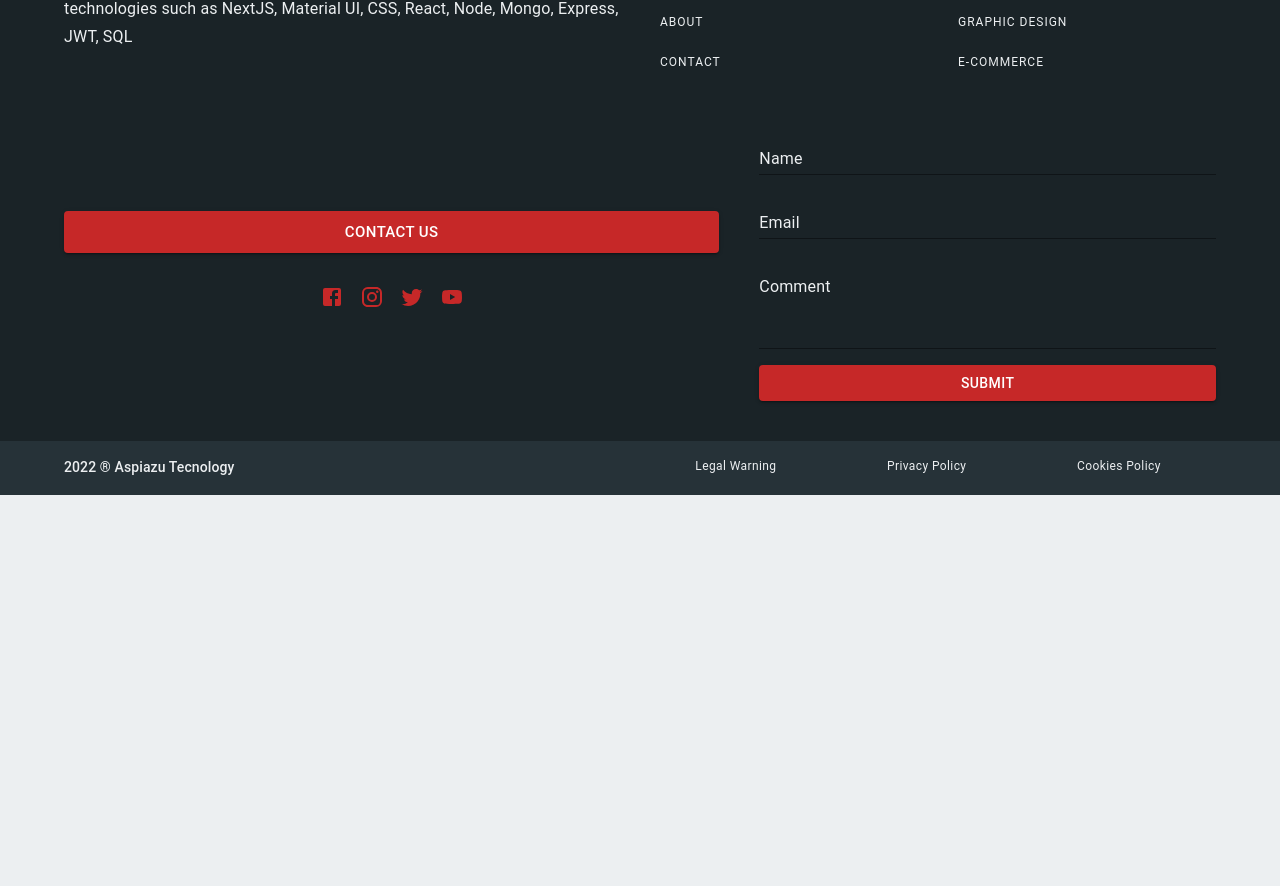
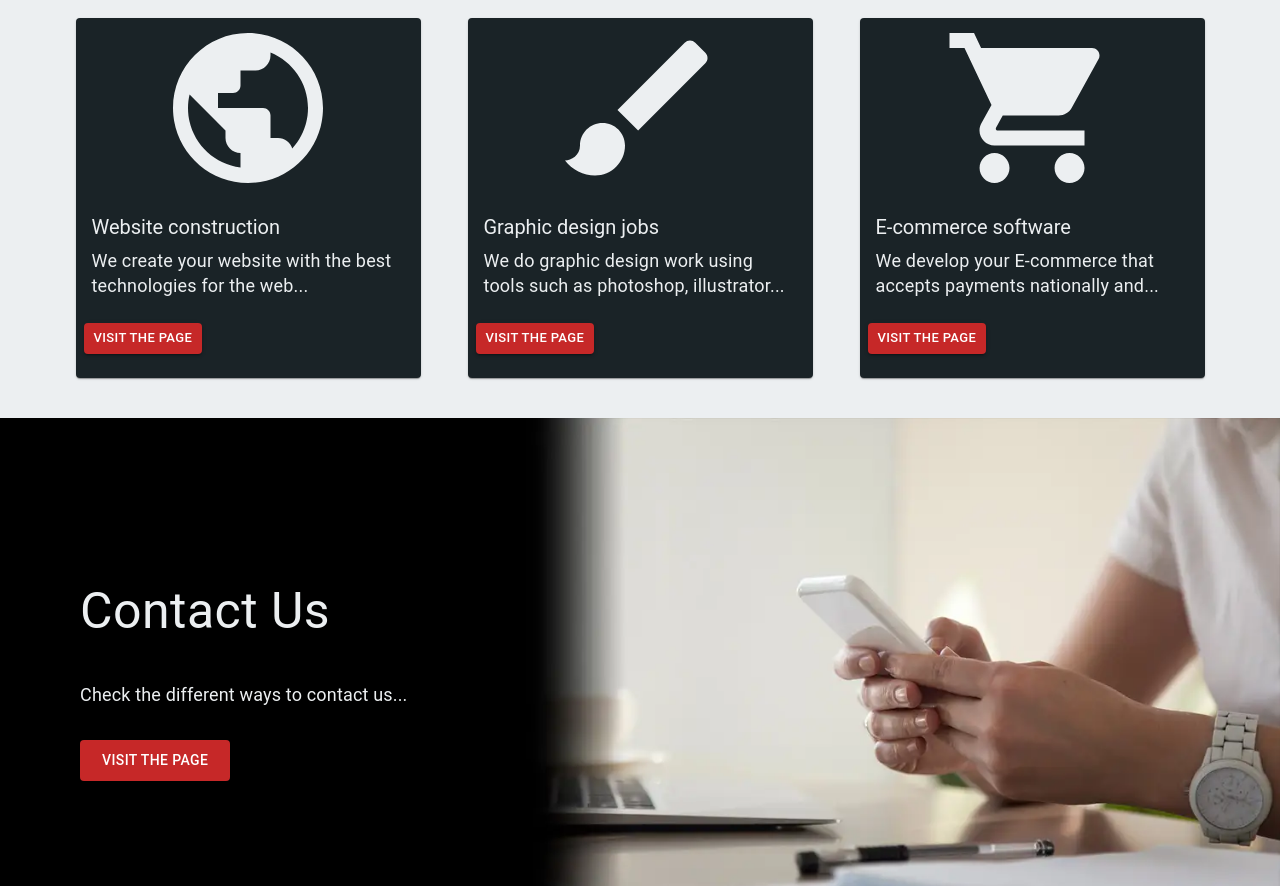
Before and after one commit to peter-aspiazu-s/Aspiazu-Tecnology, a Next.js app: page / in a window 1280 px wide. Shown: the part 1911-2797 px from the top of the page. Before the commit the page ends 2406 px from the top, so only its background shows below. Built offline with nearby package versions, Linux system fonts and the light colour scheme.

Commit message:
Agregando seccion de servicios y contacto

```diff
--- a/components/about/SectionAbout.tsx
+++ b/components/about/SectionAbout.tsx
@@ -10,12 +10,14 @@ interface SectionAboutProps {
     aboutTitle: string;
     aboutSemiDescription: string;
     aboutVisitBTN:string;
+    aboutLinkBtn: string;
 }
 
 export const SectionAbout: FC<SectionAboutProps> = ({
     aboutTitle,
     aboutSemiDescription,
     aboutVisitBTN,
+    aboutLinkBtn,
 }) => {
   return (
     <Grid container>
@@ -41,7 +43,7 @@ export const SectionAbout: FC<SectionAboutProps> = ({
             >
                 <Typography sx={{fontSize: {xs:'25px', sm:'40px', md:'50px'}, mb: {xs: 1, sm: 3, md: 3, lg: 4}}} component="h3">{aboutTitle}</Typography>
                 <Typography sx={{fontSize: {xs:'16px', sm:'18px'}, mb: {xs: 2, sm: 3, md: 3, lg: 4}, textAlign:{xs:'center', md:'left'}}} component="p">{aboutSemiDescription}</Typography>
-                <NextLink href={'/about'} passHref>
+                <NextLink href={aboutLinkBtn} passHref>
                     <Button variant="contained" color="secondary" size={'large'} sx={{fontSize: {xs:'14px'}}}>{aboutVisitBTN}</Button>
                 </NextLink>
             </Box>
--- /dev/null
+++ b/components/contact/SectionContact.tsx
@@ -0,0 +1,53 @@
+import {FC} from 'react'
+import Image from 'next/image';
+import NextLink from 'next/link';
+import { Grid, Typography, Button, Box } from '@mui/material';
+
+import ContactSectionImageDesktop from '../../public/images/contact-section.webp'
+import ContactSectionImageMobile from '../../public/images/contact-section2.webp'
+
+interface SectionContactProps {
+    contactTitle: string;
+    contactSemiDescription: string;
+    contactVisitBTN:string;
+    contactLinkBtn: string;
+}
+
+export const SectionContact: FC<SectionContactProps> = ({
+    contactTitle,
+    contactSemiDescription,
+    contactVisitBTN,
+    contactLinkBtn,
+}) => {
+  return (
+    <Grid container>
+        <Grid item xs={12}>
+            <Box sx={{display: {xs: 'none', md: 'block'}}}>
+                <Image src={ContactSectionImageDesktop} />
+            </Box>
+            <Box sx={{display: {xs: 'block', md: 'none'}}}>
+                <Image src={ContactSectionImageMobile} />
+            </Box>
+            <Box
+                sx={{
+                    position: 'absolute',
+                    top: '0px',
+                    display: 'flex',
+                    flexDirection: 'column',
+                    justifyContent: 'center',
+                    alignItems: {xs: 'center', md: 'start'},
+                    height: {xs: '100%', sm:'100%'},
+                    width: {xs: '100%', md: '50%'},
+                    p: {xs: 1, sm: 10}
+                }}
+            >
+                <Typography sx={{fontSize: {xs:'25px', sm:'40px', md:'50px'}, mb: {xs: 1, sm: 3, md: 3, lg: 4}}} component="h3">{contactTitle}</Typography>
+                <Typography sx={{fontSize: {xs:'16px', sm:'18px'}, mb: {xs: 2, sm: 3, md: 3, lg: 4}, textAlign:{xs:'center', md:'left'}}} component="p">{contactSemiDescription}</Typography>
+                <NextLink href={contactLinkBtn} passHref>
+                    <Button variant="contained" color="secondary" size={'large'} sx={{fontSize: {xs:'14px'}}}>{contactVisitBTN}</Button>
+                </NextLink>
+            </Box>
+        </Grid>
+    </Grid>
+  )
+}
--- /dev/null
+++ b/components/contact/index.ts
@@ -0,0 +1 @@
+export * from './SectionContact'
--- /dev/null
+++ b/components/service/ServiceSection.tsx
@@ -0,0 +1,111 @@
+import {FC} from 'react'
+import Image from 'next/image';
+import NextLink from 'next/link';
+import { Card, CardActionArea, CardActions, CardContent, Grid, Typography, Button } from '@mui/material';
+import PublicIcon from '@mui/icons-material/Public';
+import BrushIcon from '@mui/icons-material/Brush';
+import ShoppingCartIcon from '@mui/icons-material/ShoppingCart';
+
+// TODO: agregar el alt en todas las imagenes usadas
+
+interface ServiceSectionProps {
+    serviceSectionTitle: string;
+    service1Title: string;
+    service1Description: string;
+    service1Link: string;
+    service2Title: string;
+    service2Description: string;
+    service2Link: string;
+    service3Title: string;
+    service3Description: string;
+    service3Link: string;
+    textBtn: string;
+}
+
+export const ServiceSection: FC<ServiceSectionProps> = ({
+    serviceSectionTitle,
+    service1Title,
+    service1Description,
+    service1Link,
+    service2Title,
+    service2Description,
+    service2Link,
+    service3Title,
+    service3Description,
+    service3Link,
+    textBtn,
+}) => {
+  return (
+    <Grid container justifyContent='center' alignItems='center' spacing={3}>
+        <Grid item xs={12}>
+            <Typography sx={{fontSize: {xs:'25px', sm:'40px', md:'50px'}, color: 'text.disabled', textAlign: 'center'}}>{serviceSectionTitle}</Typography>
+        </Grid>
+        <Grid item xs={12} sm={6} md={4} sx={{display: 'flex', justifyContent: 'center', alignItems: 'center'}}>
+            <Card sx={{ maxWidth: 345, backgroundColor: 'primary.dark', pb: 2 }}>
+                <CardActionArea sx={{display: 'flex', flexDirection: 'column', justifyContent: 'center', alignItems: 'center'}}>
+                    <PublicIcon sx={{fontSize: {xs: '130px', sm: '150px', md: '180px'}}} />
+                    <CardContent>
+                        <Typography gutterBottom variant="h5" component="div" sx={{fontSize: {xs:'18px', sm:'20px'}}}>
+                            {service1Title}
+                        </Typography>
+                        <Typography variant="body2" color="text.secondary" sx={{fontSize: {xs:'16px', sm:'18px'}}}>
+                            {service1Description}
+                        </Typography>
+                    </CardContent>
+                </CardActionArea>
+                <CardActions>
+                    <NextLink href={service1Link} passHref>
+                        <Button size="small" variant="contained" color="secondary">
+                            {textBtn}
+                        </Button>
+                    </NextLink>
+                </CardActions>
+            </Card>
+        </Grid>
+        <Grid item xs={12} sm={6} md={4} sx={{display: 'flex', justifyContent: 'center', alignItems: 'center'}}>
+            <Card sx={{ maxWidth: 345, backgroundColor: 'primary.dark', pb: 2 }}>
+                <CardActionArea sx={{display: 'flex', flexDirection: 'column', justifyContent: 'center', alignItems: 'center'}}>
+                    <BrushIcon sx={{fontSize: {xs: '130px', sm: '150px', md: '180px'}}} />
+                    <CardContent>
+                        <Typography gutterBottom variant="h5" component="div" sx={{fontSize: {xs:'18px', sm:'20px'}}}>
+                            {service2Title}
+                        </Typography>
+                        <Typography variant="body2" color="text.secondary" sx={{fontSize: {xs:'16px', sm:'18px'}}}>
+                            {service2Description}
+                        </Typography>
+                    </CardContent>
+                </CardActionArea>
+                <CardActions>
+                    <NextLink href={service2Link} passHref>
+                        <Button size="small" variant="contained" color="secondary">
+                            {textBtn}
+                        </Button>
+                    </NextLink>
+                </CardActions>
+            </Card>
+        </Grid>
+        <Grid item xs={12} sm={6} md={4} sx={{display: 'flex', justifyContent: 'center', alignItems: 'center'}}>
+            <Card sx={{ maxWidth: 345, backgroundColor: 'primary.dark', pb: 2 }}>
+                <CardActionArea sx={{display: 'flex', flexDirection: 'column', justifyContent: 'center', alignItems: 'center'}}>
+                    <ShoppingCartIcon sx={{fontSize: {xs: '130px', sm: '150px', md: '180px'}}} />
+                    <CardContent>
+                        <Typography gutterBottom variant="h5" component="div" sx={{fontSize: {xs:'18px', sm:'20px'}}}>
+                            {service3Title}
+                        </Typography>
+                        <Typography variant="body2" color="text.secondary" sx={{fontSize: {xs:'16px', sm:'18px'}}}>
+                            {service3Description}
+                        </Typography>
+                    </CardContent>
+                </CardActionArea>
+                <CardActions>
+                    <NextLink href={service3Link} passHref>
+                        <Button size="small" variant="contained" color="secondary">
+                            {textBtn}
+                        </Button>
+                    </NextLink>
+                </CardActions>
+            </Card>
+        </Grid>
+    </Grid>
+  )
+}
--- /dev/null
+++ b/components/service/index.ts
@@ -0,0 +1 @@
+export * from './ServiceSection'
--- a/pages/index.tsx
+++ b/pages/index.tsx
@@ -5,6 +5,8 @@ import { SlideHome } from '../components/slides'
 import { Technologies } from '../components/technologies'
 import { Testimonials } from '../components/testimonials'
 import { SectionAbout } from '../components/about'
+import { ServiceSection } from '../components/service'
+import { SectionContact } from '../components/contact'
 
 const HomePage: NextPage = () => {
 
@@ -46,6 +48,34 @@ const HomePage: NextPage = () => {
           aboutTitle={'About Us'}
           aboutSemiDescription={'It is a company dedicated to the creation of web applications...'}
           aboutVisitBTN={'Visit The Page'}
+          aboutLinkBtn={'/about'}
+        />
+      </Box>
+
+      <Box sx={{py: 5}}>
+        <Container>
+          <ServiceSection
+            serviceSectionTitle={'Services'}
+            service1Title={'Website construction'}
+            service1Description={'We create your website with the best technologies for the web...'}
+            service1Link={'/services/service-one'}
+            service2Title={'Graphic design jobs'}
+            service2Description={'We do graphic design work using tools such as photoshop, illustrator...'}
+            service2Link={'/services/service-two'}
+            service3Title={'E-commerce software'}
+            service3Description={'We develop your E-commerce that accepts payments nationally and...'}
+            service3Link={'/services/service-three'}
+            textBtn={'Visit The Page'}
+          />
+        </Container>
+      </Box>
+
+      <Box sx={{mb: -1, height: 'auto', position: 'relative'}}>
+        <SectionContact
+          contactTitle={'Contact Us'}
+          contactSemiDescription={'Check the different ways to contact us...'}
+          contactVisitBTN={'Visit The Page'}
+          contactLinkBtn={'/contact'}
         />
       </Box>
     </PlantillaLayout>
```
Also changed, not shown: pages/es/index.tsx (+29 -0 lines), public/images/contact-section.webp (added), public/images/contact-section2.webp (added).
